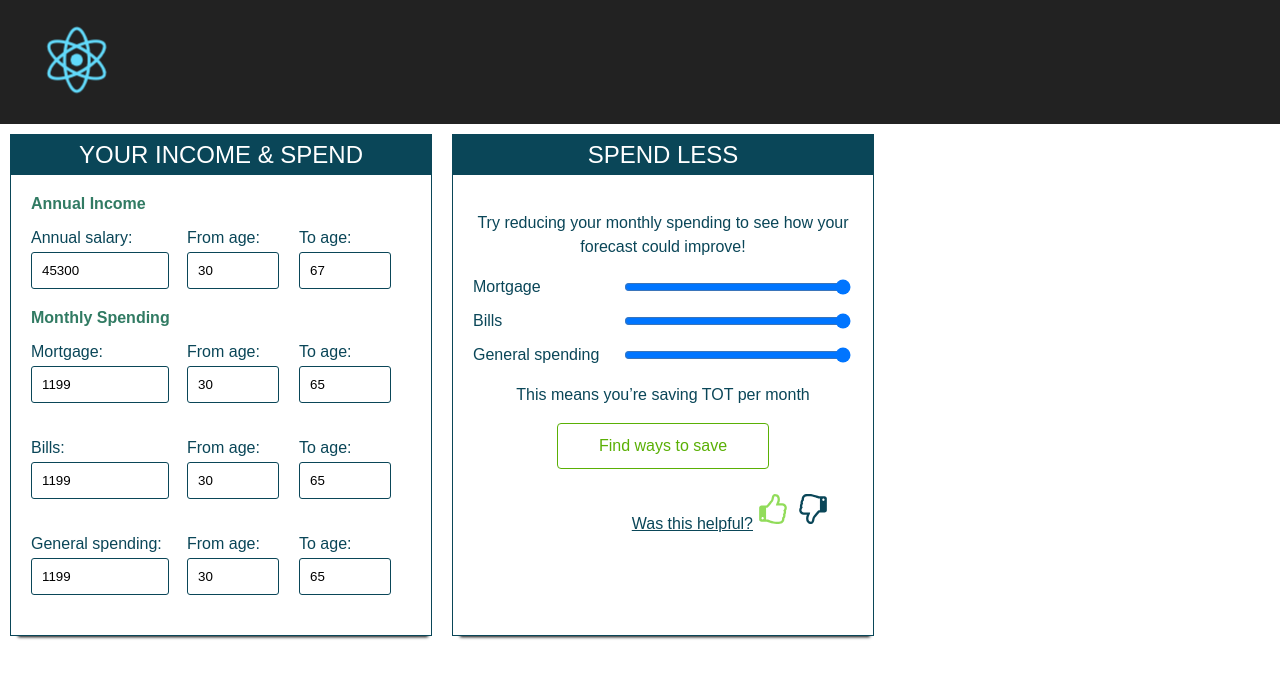
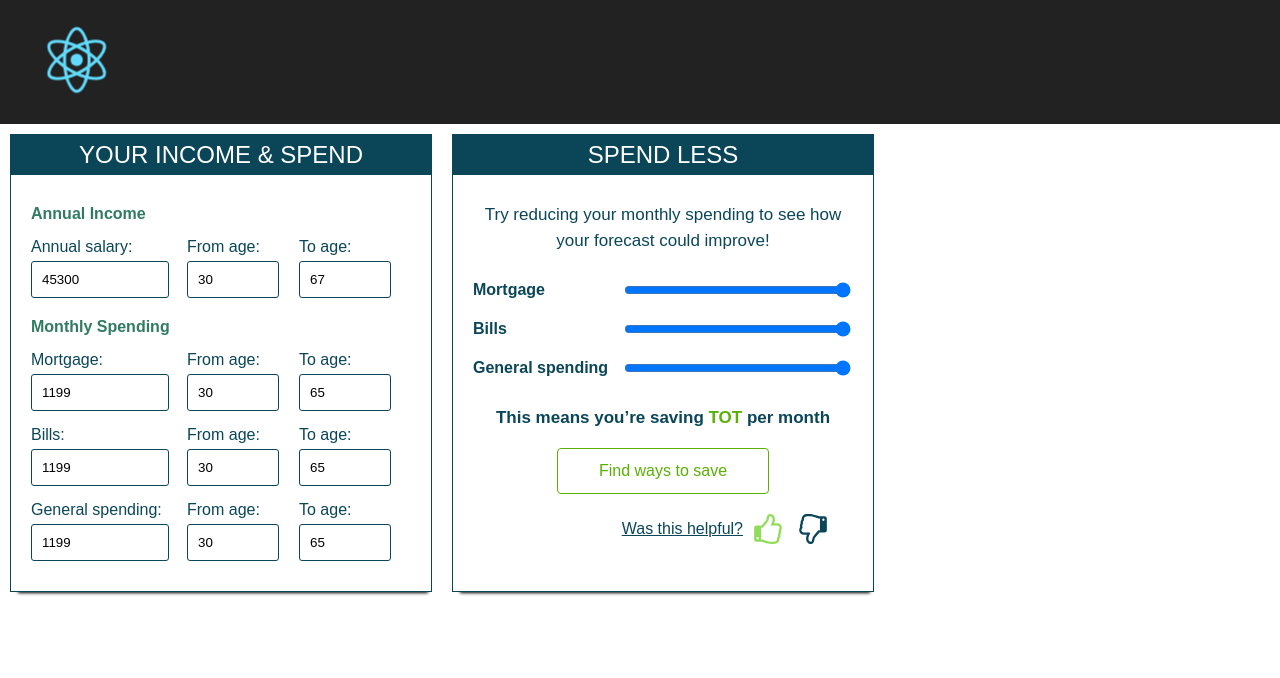
Before and after one commit to palmieriang/React_Financial-plan, a React (Create React App) app: page / in a window 1280 px wide. Shown: the top 678 px of the page. Built offline with nearby package versions, Linux system fonts and the light colour scheme.

Commit message:
feedback style, setState

```diff
--- a/src/App.css
+++ b/src/App.css
@@ -32,6 +32,7 @@
   color: #0a4658; }
   .box-body .category-title {
     width: 100%;
+    margin: 10px 0;
     font-weight: 600;
     color: #317b63; }
   .box-body .box-row {
@@ -39,10 +40,10 @@
     width: 100%; }
   .box-body .box-category {
     margin-right: 20px;
-    margin-bottom: 20px;
+    margin-bottom: 10px;
     flex-grow: 1; }
     .box-body .box-category p {
-      margin-bottom: 5px; }
+      margin: 5px 0; }
     .box-body .box-category input {
       width: 70px; }
   .box-body .box-category.first {
@@ -54,20 +55,26 @@
     border-radius: 3px;
     padding: 10px; }
   .box-body .box-range {
+    margin: 25px 0; }
+    .box-body .box-range .row-range {
       width: 100%;
-    margin: 10px 0;
+      margin: 15px 0;
       display: flex;
       justify-content: space-between;
       text-align: left; }
-    .box-body .box-range span {
+      .box-body .box-range .row-range span {
         flex-grow: 1;
         width: 100px; }
-    .box-body .box-range input {
+      .box-body .box-range .row-range input {
         flex-grow: 2; }
 
 .box-rigth {
   line-height: 1.5;
   text-align: center; }
+  .box-rigth .box-body {
+    padding: 10px 20px 5px 20px; }
+  .box-rigth p {
+    font-size: 17px; }
 
 .find-button {
   display: inline-block;
@@ -75,18 +82,18 @@
   text-decoration: none;
   padding: 10px;
   border: 1px solid #5ab005;
-  border-radius: 4px;
-  color: #5ab005; }
+  border-radius: 4px; }
 
 .box-feedback {
   display: flex;
   justify-content: flex-end;
   align-items: center;
-  padding: 20px;
+  padding: 15px 20px;
   text-decoration: underline; }
   .box-feedback .icon {
     height: 30px;
-    margin: 5px; }
+    margin: 5px;
+    margin-left: 10px; }
   .box-feedback .flip {
     -moz-transform: scaleX(-1);
     -o-transform: scaleX(-1);
@@ -95,6 +102,9 @@
     filter: FlipH;
     -ms-filter: "FlipH"; }
 
+.green {
+  color: #5ab005; }
+
 @keyframes App-logo-spin {
   from {
     transform: rotate(0deg); }
--- a/src/App.scss
+++ b/src/App.scss
@@ -38,6 +38,7 @@
 
   .category-title {
     width: 100%;
+    margin: 10px 0;
     font-weight: 600;
     color: #317b63;
   }
@@ -50,11 +51,11 @@
   .box-category {
     // width: calc(33.3% - 20px);
     margin-right: 20px;
-    margin-bottom: 20px;
+    margin-bottom: 10px;
     flex-grow: 1;
 
     p {
-      margin-bottom: 5px;
+      margin: 5px 0;
     }
 
     input {
@@ -77,8 +78,11 @@
   }
 
   .box-range {
+    margin: 25px 0;
+
+    .row-range {
       width: 100%;
-    margin: 10px 0;
+      margin: 15px 0;
       display: flex;
       justify-content: space-between;
       text-align: left;
@@ -96,9 +100,19 @@
 
   }
 
+}
+
 .box-rigth {
   line-height: 1.5;
   text-align: center;
+
+  .box-body {
+    padding: 10px 20px 5px 20px;
+  }
+
+  p {
+    font-size: 17px;
+  }
 }
 
 .find-button {
@@ -108,19 +122,19 @@
   padding: 10px;
   border: 1px solid #5ab005;
   border-radius: 4px;
-  color: #5ab005;
 }
 
 .box-feedback {
   display: flex;
   justify-content: flex-end;
   align-items: center;
-  padding: 20px;
+  padding: 15px 20px;
   text-decoration: underline;
 
   .icon {
   height: 30px;
   margin: 5px;
+  margin-left: 10px;
   }
 
   & .flip {
@@ -133,6 +147,10 @@
   }
 }
 
+.green {
+  color: #5ab005;
+}
+
 @keyframes App-logo-spin {
   from { transform: rotate(0deg); }
   to { transform: rotate(360deg); }
--- a/src/Feedback.jsx
+++ b/src/Feedback.jsx
@@ -24,8 +24,8 @@ class Feedback extends Component {
   render() {
 		console.log(this.state.positiveFeedback);
     return (
-      <div className='box-feedback'>
-      	{!this.state.userFeedback && <div>
+      <div>
+      	{!this.state.userFeedback && <div className='box-feedback'>
 	        <span>Was this helpful?</span>
 	        <img src={thumbUp} className='icon' alt='thumbUp' onClick={this.addFeedback} />
 	        <img src={thumbDown} className='icon flip' alt='thumbDown' />
--- a/src/Saving.jsx
+++ b/src/Saving.jsx
@@ -8,23 +8,31 @@ class ListItem extends Component {
     super(props)
     console.log(props)
     this.state = {
-      value: this.props.row
+      value: this.props.row,
+      diff1: 0,
+      diff2: 0,
+      diff3: 0,
+      total: 0
     }
     this.changeInput = this.changeInput.bind(this)
   }
 
   changeInput(event) {
     console.log(event.target.value)
-    this.setState({value: event.target.value});
+    this.setState({
+      value: event.target.value,
+      diff1: this.props.row.amount - event.target.value,
+      total: this.state.diff1 + this.state.diff2 + this.state.diff3
+    })
   }
 
   render () {
     const {row} = this.props
 
     return (
-      <div className='box-range'>
-        <span>{row.name}</span>
-        <input type='range' min='0' max={row.amount} value={this.state.value.amount} step='1' onChange={this.changeInput}/>
+      <div className='row-range'>
+        <span><strong>{row.name}</strong></span>
+        <input type='range' min='0' max={row.amount} value={this.state.value.amount} step='1' onChange={event => this.changeInput(event)} />
       </div>
     )
   }
@@ -42,11 +50,11 @@ class Saving extends Component {
         </div>
         <div className='box-body'>
           <p>Try reducing your monthly spending to see how your forecast could improve!</p>
-
-          {expenditures.map((row, i) => <ListItem key={i} row={row} />)}
-
-          <p>This means you’re saving <span>TOT</span> per month</p>
-          <a className='find-button' href='https://www.google.co.uk/' target='_blank'>Find ways to save</a>
+          <div className="box-range">
+            {expenditures.map((row, i) => <ListItem key={i} row={row} />)}
+          </div>
+          <p><strong>This means you’re saving <span className='green'>TOT</span> per month</strong></p>
+          <a className='find-button green' href='https://www.google.co.uk/' target='_blank'>Find ways to save</a>
           <Feedback />
         </div>
       </div>
```
Lines whose indentation alone changed are shown as unchanged.
